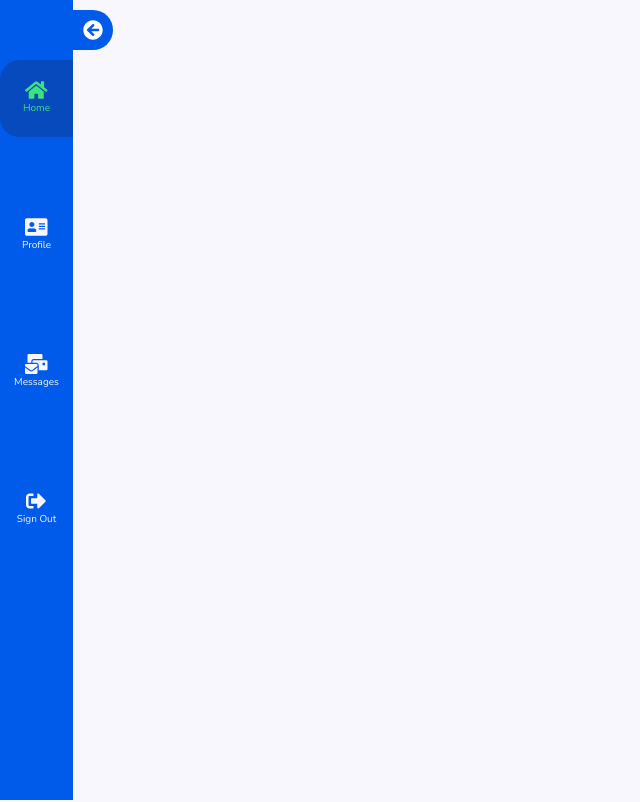
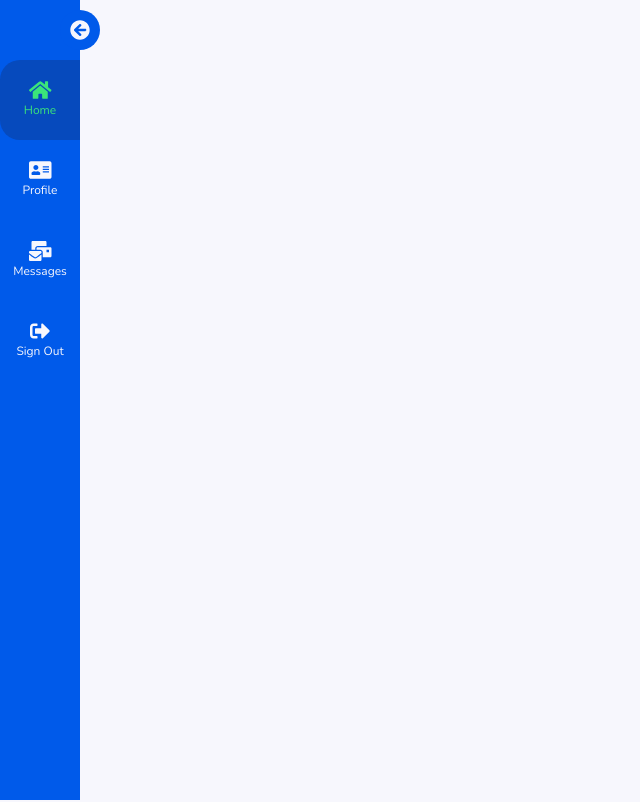
Before and after one commit to sulaimanh/devshub-old, a React (Create React App) app: page / in a window 1280 px wide. Shown: the top 802 px of the page, without its empty margins (0-640 px from the left). Built offline with nearby package versions, Linux system fonts and the light colour scheme.

Commit message:
Fixed styling

```diff
--- a/src/components/UI/Buttons/Medium/Medium.module.scss
+++ b/src/components/UI/Buttons/Medium/Medium.module.scss
@@ -81,9 +81,8 @@
     color: var(--color-white);
     background-color: var(--color-tertiary);
     &:hover {
-      background-color: inherit;
-      border: 1px solid var(--color-tertiary);
-      color: var(--color-tertiary);
+      background-color: rgba(#3be47a, 0.8);
+      color: var(--color-black);
     }
   }
 }
--- a/src/components/UI/DesktopMenu/DesktopMenu.js
+++ b/src/components/UI/DesktopMenu/DesktopMenu.js
@@ -59,8 +59,13 @@ const DesktopMenu = (props) => {
             : styles.menu__hide__arrow
         ].join(" ")}
       >
-        <FontAwesomeIcon icon={arrow} size="2x" color="white" />
+        <FontAwesomeIcon
+          icon={arrow}
+          size="2x"
+          className={styles.menu__hideShow__logo}
+        />
       </div>
+      <div className={styles.menu__links}>
         {tabs.map((tab, index) => {
           return (
             <div
@@ -94,6 +99,7 @@ const DesktopMenu = (props) => {
           );
         })}
       </div>
+    </div>
   );
 };
 
--- a/src/components/UI/DesktopMenu/DesktopMenu.module.scss
+++ b/src/components/UI/DesktopMenu/DesktopMenu.module.scss
@@ -9,7 +9,7 @@
 
   align-items: center;
   flex-direction: column;
-  width: 10rem;
+  width: 8rem;
 
   background-color: var(--color-primary);
 
@@ -20,18 +20,31 @@
   &__hideShow {
     cursor: pointer;
     position: fixed;
-    left: 5.7%;
+    left: 6rem;
     top: 1rem;
     display: flex;
     justify-content: flex-end;
     width: 2rem;
     padding: 1rem;
     background-color: var(--color-primary);
-    border-radius: 0 2rem 2rem 0;
+    border-radius: 2rem;
 
-    &:hover {
-      background-color: var(--color-tertiary);
+    border: none;
+    &__logo {
+      color: var(--color-background);
+      // background: none;
+      border: none;
+      &:hover {
+        // background: none;
+        border: none;
+        color: var(--color-tertiary);
+      }
     }
+  }
+
+  &__links {
+    margin: 6rem;
+    width: 100%;
   }
 
   &__link {
@@ -43,11 +56,10 @@
     width: 100%;
     padding-top: 2rem;
     padding-bottom: 2rem;
-    margin-top: 6rem;
+
     border-radius: 2rem 0 0 2rem;
 
     &:hover {
-      background-color: #064abd;
       color: var(--color-tertiary);
     }
     &:hover > .menu__text {
@@ -72,6 +84,7 @@
 
   &__text {
     color: var(--color-background);
+    font-size: 1.2rem;
     &Selected {
       color: var(--color-tertiary);
     }
@@ -82,27 +95,29 @@
     transition: all 0.5s;
 
     &__arrow {
-      left: 0%;
+      left: 0.5%;
       transition: all 0.5s;
     }
 
     &__links {
       display: none;
-      transition: all 0.5s;
     }
   }
 
+  &__hide > &__hideShow {
+    width: 2rem;
+  }
+
   &__show {
-    width: 10rem;
+    width: 8rem;
     transition: all 0.5s;
     &__arrow {
-      left: 5.7%;
+      left: 6rem;
       transition: all 0.5s;
     }
 
     &__links {
       display: flex;
-      transition: all 0.5s;
     }
   }
 }
--- a/src/sass/base/_animations.scss
+++ b/src/sass/base/_animations.scss
@@ -1,9 +1,3 @@
-@keyframes slideLeft {
-  0% {
-
-  }
-}
-
 @keyframes moveInLeft {
   0% {
     opacity: 0;
@@ -19,7 +13,6 @@
     transform: translate(0);
   }
 }
-
 
 @keyframes moveInRight {
   0% {
```
Lines whose indentation alone changed are shown as unchanged.
